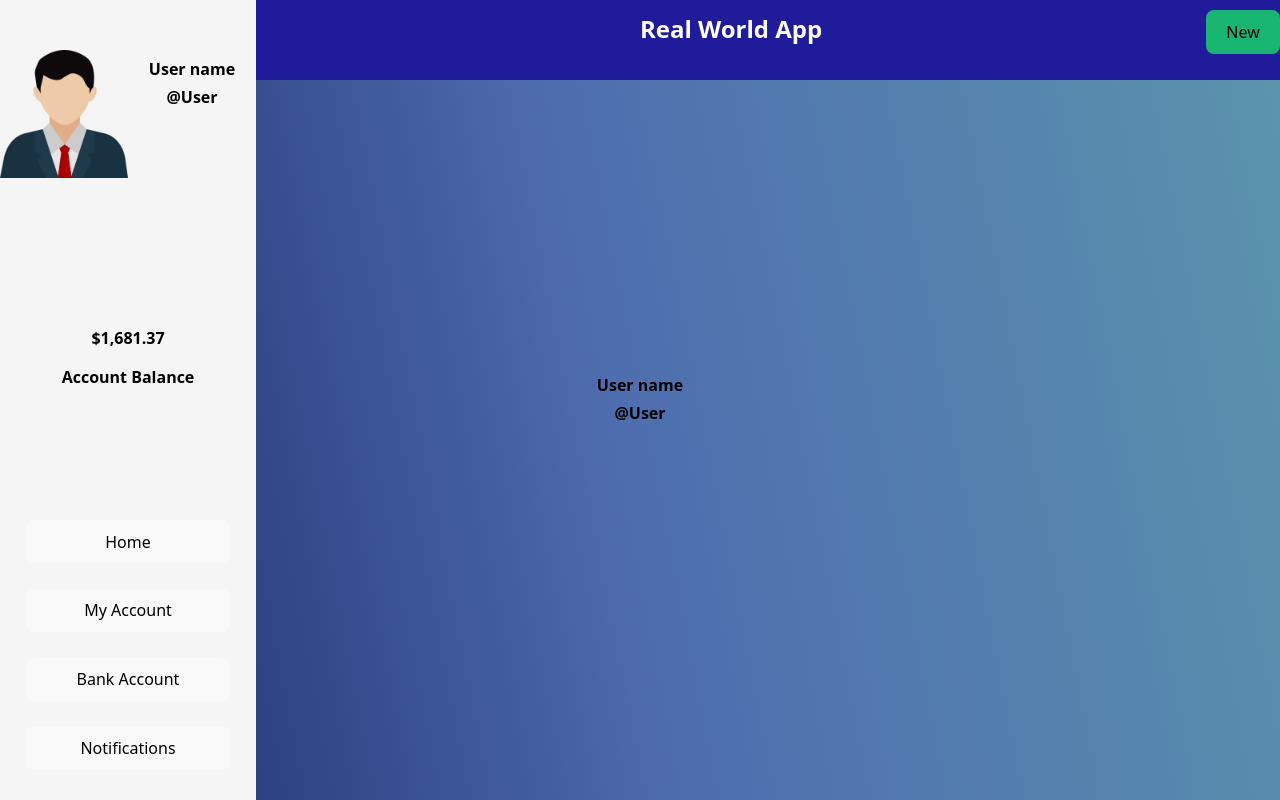
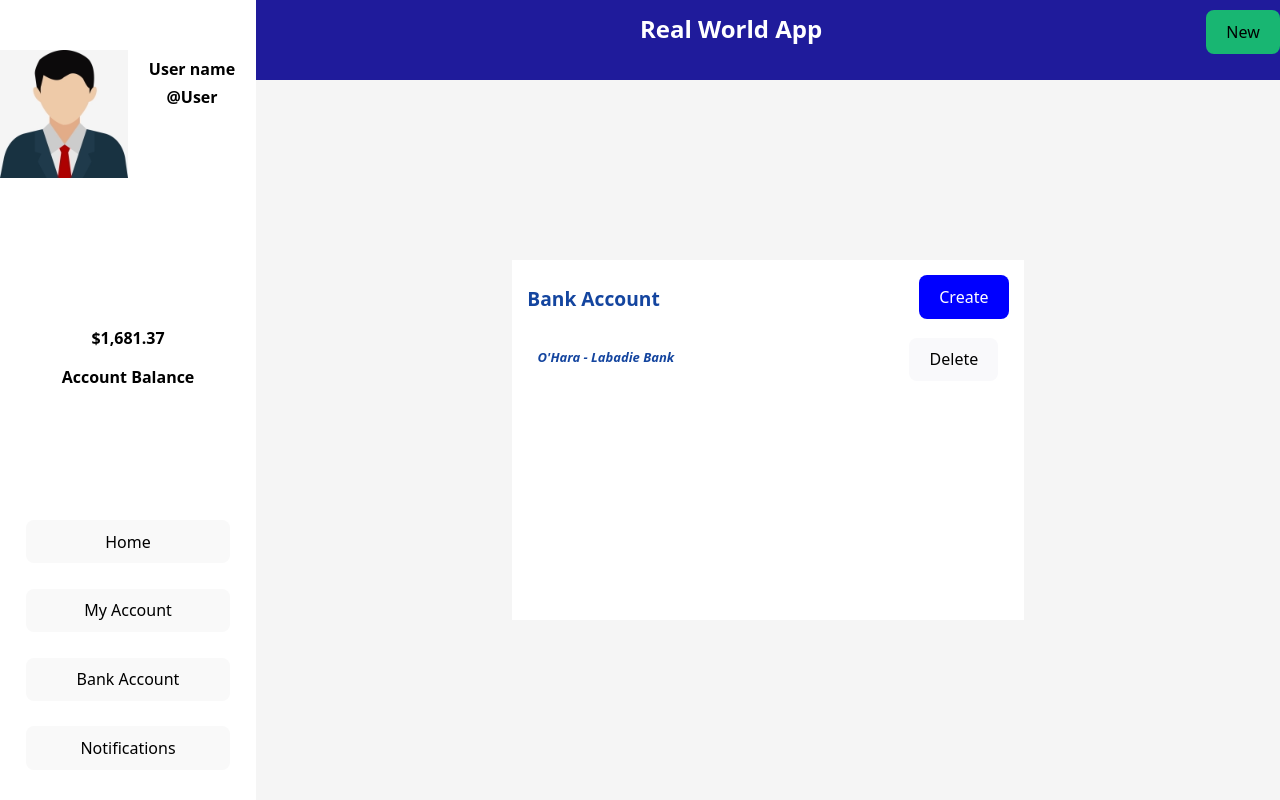
Before and after one commit to NataliaPobleteI/BankAssesment, a React (Vite) app in the folder Front/BankAssesment/: page / in a window 1280 px wide. Built offline with nearby package versions, Linux system fonts and the light colour scheme.

Commit message:
Add BankAccount . Create new account functionality add. Add Routes

```diff
--- a/Front/BankAssesment/package.json
+++ b/Front/BankAssesment/package.json
@@ -12,7 +12,8 @@
   "dependencies": {
     "react": "^18.2.0",
     "react-dom": "^18.2.0",
-    "react-icons": "^4.10.1"
+    "react-icons": "^4.10.1",
+    "react-router-dom": "^6.14.1"
   },
   "devDependencies": {
     "@types/react": "^18.0.37",
--- /dev/null
+++ b/Front/BankAssesment/src/AccountCard.css
@@ -0,0 +1,22 @@
+
+
+#account{
+    display: flex;
+    margin-left: 5%;
+    margin-right: 5%;
+    margin-top: 3%;
+    justify-content: space-between;
+}
+
+h2{
+    width: stretch;
+    height: fit-content;
+    font-size: small;
+    color:rgb(20, 69, 159)
+}
+
+#deleteButton
+{
+    background-color: rgb(249, 249, 251);
+    color: rgb(0, 0, 0);
+}
--- /dev/null
+++ b/Front/BankAssesment/src/AccountCard.jsx
@@ -0,0 +1,17 @@
+import React from 'react'
+import './AccountCard.css'
+
+
+
+
+export const AccountCard = ({name}) => {
+
+    return (
+        <div id='account'>
+                <h2 >{name}</h2>
+                <div>
+                    <button id='deleteButton' >Delete</button>
+                </div>
+            </div>
+    )
+  }
--- a/Front/BankAssesment/src/App.jsx
+++ b/Front/BankAssesment/src/App.jsx
@@ -1,6 +1,9 @@
 import React, { useState } from 'react'
-import reactLogo from './assets/react.svg'
-import viteLogo from '/vite.svg'
+import { BrowserRouter, Route, Routes } from 'react-router-dom'
+
+
+
+
 import './App.css'
 import { Login } from "./Login";
 import { Register } from "./Register";
@@ -11,17 +14,26 @@ import { UserDataPage } from './UserDataPage';
 function App() {
   const [currentForm, setCurrentForm] = useState('login');
 
+
   return (
     <>
       <div className="App">
 
-        <div>
-        <SideMenu/>
-        </div>
-        <div>
-          <TopNavbar/>
-          <UserDataPage/>
-        </div>
+      <BrowserRouter>
+      <SideMenu/>
+      <TopNavbar/>
+        <Routes>
+          <Route path="/signup" element={<Login/>} />
+          <Route path='/' element={<UserDataPage />} />
+        </Routes>
+      </BrowserRouter>
+
+
+
+
+
+
+
 
       </div>
     </>
--- a/Front/BankAssesment/src/SideMenu.css
+++ b/Front/BankAssesment/src/SideMenu.css
@@ -59,7 +59,7 @@
     top: 0;
     left: 0;
 
-    background-color: whitesmoke;
+    background-color: rgb(255, 255, 255);
     overflow-x: hidden;
     padding-top: 20px;
     justify-content: space-around;
--- a/Front/BankAssesment/src/SideMenu.jsx
+++ b/Front/BankAssesment/src/SideMenu.jsx
@@ -1,8 +1,14 @@
 import React, { useState } from 'react';
 import reactLogo from './assets/user.jpg'
 import "./SideMenu.css"
+import { useNavigate } from 'react-router-dom'
+
+
+
 
 export const SideMenu = () => {
+
+    let navigate = useNavigate();
 
 
 return(
@@ -26,7 +32,7 @@ return(
         <div className="buttonsContainer">
             <button className="buttons"> Home </button>
             <button className="buttons"> My Account </button>
-            <button className="buttons"> Bank Account </button>
+            <button className="buttons" onClick = {() => {navigate("/")}}> Bank Account </button>
             <button className="buttons"> Notifications </button>
 
         </div>
--- a/Front/BankAssesment/src/TopNavbar.jsx
+++ b/Front/BankAssesment/src/TopNavbar.jsx
@@ -1,8 +1,15 @@
 import React from 'react';
 // import { Link } from 'react-router-dom'
  import "./TopNavbar.css"
+ import { useNavigate } from 'react-router-dom'
+
+
+
 
 const TopNavbar = () => {
+
+
+  let navigate = useNavigate();
 
 
 
@@ -19,7 +26,7 @@ const TopNavbar = () => {
         </div>
 
         <div >
-         <button id='newButton'>New</button>
+         <button id='newButton'  onClick = {() => {navigate("/signup")}}>New</button>
         </div>
 
     </div>
--- /dev/null
+++ b/Front/BankAssesment/src/UserDataPage.css
@@ -0,0 +1,34 @@
+.containerPage{
+    background-color: whitesmoke;
+
+    width:80%;
+    position: absolute;
+      bottom: 0; ;right: 0; top:10%;
+}
+#accountsContainer
+{
+    background-color:white;
+
+    position: absolute;
+    bottom: 25%; ;right: 25%; top:25%; left: 25%;
+
+}
+
+#bankAccountTitle{
+    display: flex;
+    margin:3%;
+    justify-content: space-between;
+}
+
+.textAccount{
+    width: stretch;
+    height: fit-content;
+    font-size:larger;
+    color:rgb(20, 69, 159)
+}
+
+#createButton
+{
+    background-color: blue;
+    color: white;
+}
--- a/Front/BankAssesment/src/UserDataPage.jsx
+++ b/Front/BankAssesment/src/UserDataPage.jsx
@@ -1,15 +1,53 @@
 import { useState } from 'react'
 import reactLogo from './assets/react.svg'
 import viteLogo from '/vite.svg'
-import './App.css'
+import './UserDataPage.css'
+import { AccountCard } from './AccountCard'
+
+
+export const initialAccounts = [
+    { name: "O'Hara - Labadie Bank"},
+
+  ]
+
 
 export const UserDataPage = () => {
 
+
+
+    const [accounts, setAccounts] = useState(initialAccounts);
+
+
+    const handleCreate = () => {
+        setAccounts([
+            ...accounts,
+            { name: "O'Hara - Labadie Bank"}
+          ]);
+
+    }
 return(
 
-    <div >
-    <h1 class="text">User name</h1>
-    <h1 class="text">@User</h1>
+    <div className='containerPage'>
+        <div id='accountsContainer'>
+            <div id='bankAccountTitle'>
+                <h1 className='textAccount' >Bank Account</h1>
+                <div>
+                    <button id='createButton' onClick={handleCreate}>Create</button>
+                </div>
+            </div>
+            <div>
+            {
+                accounts.map((e, i) => {
+                        return (
+                        <div key={e.id} >
+                            { <AccountCard name={e.name}/> }
+                        </div>
+
+                )
+                })
+            }
+            </div>
+        </div>
     </div>
 
     )
```
Also changed, not shown: 1 other file (tests, documents, lock files or other folders).
